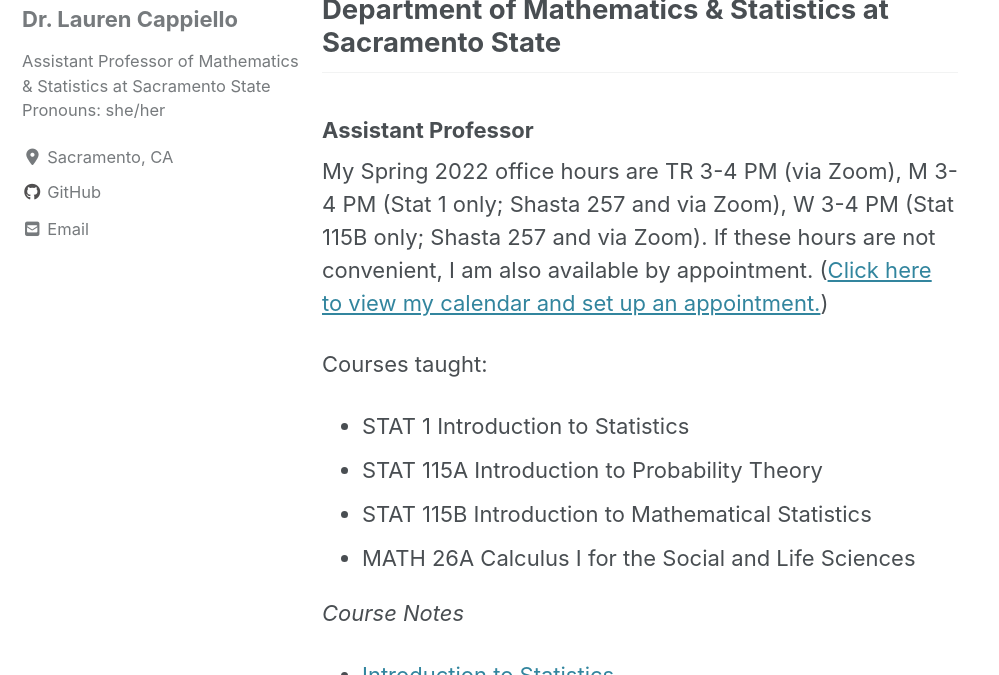
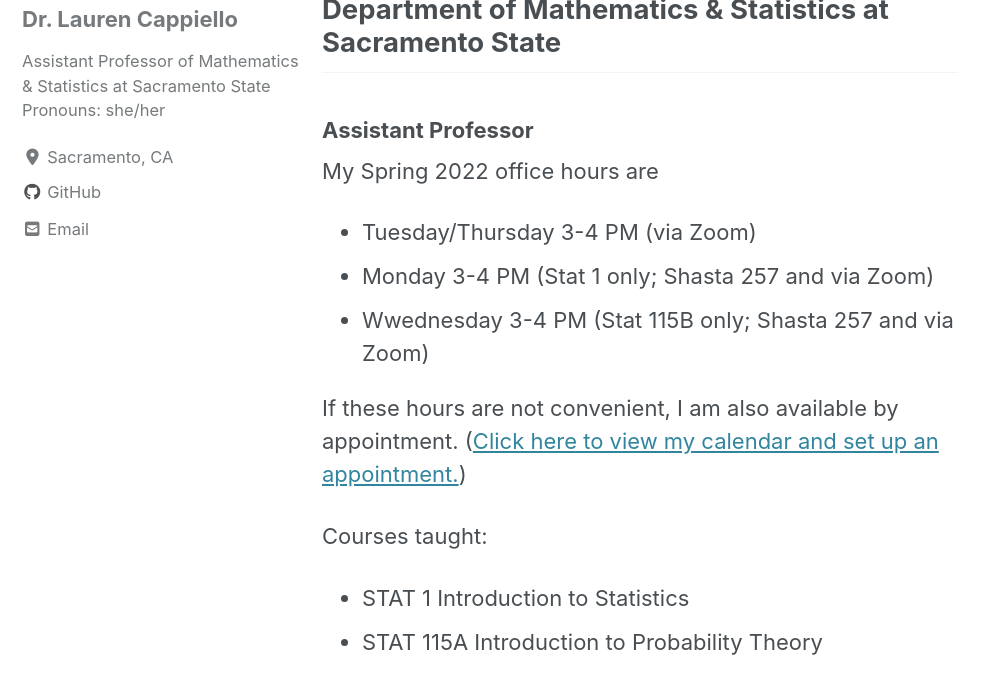
Before and after one commit to lgpcappiello/lgpcappiello.github.io, a Jekyll site: the page built from teaching/index.md, in a window 1280 px wide and 900 px high, cut to the strip 225-900 px from the top of the window. Shown: the whole strip, without its empty margins (0-999 px from the left). Built offline with Jekyll 4.4.1, drawn with Linux system fonts in a browser that asks for light colours; cached includes are drawn as plain includes; nearby versions of some CDN libraries; a script bundle is joined from its source files by our own code; library files that are not in the unit come from our copies.

Commit message:
Update index.md

```diff
--- a/teaching/index.md
+++ b/teaching/index.md
@@ -7,7 +7,13 @@
 
 ## Department of Mathematics & Statistics at Sacramento State
 ### Assistant Professor
-My Spring 2022 office hours are TR 3-4 PM (via Zoom), M 3-4 PM (Stat 1 only; Shasta 257 and via Zoom), W 3-4 PM (Stat 115B only; Shasta 257 and via Zoom). If these hours are not convenient, I am also available by appointment. (<a href="https://calendly.com/lcappiello/30min">Click here to view my calendar and set up an appointment.</a>)
+My Spring 2022 office hours are
+
+- Tuesday/Thursday 3-4 PM (via Zoom)
+- Monday 3-4 PM (Stat 1 only; Shasta 257 and via Zoom)
+- Wwednesday 3-4 PM (Stat 115B only; Shasta 257 and via Zoom)
+
+If these hours are not convenient, I am also available by appointment. (<a href="https://calendly.com/lcappiello/30min">Click here to view my calendar and set up an appointment.</a>)
 
 Courses taught:
 
```
